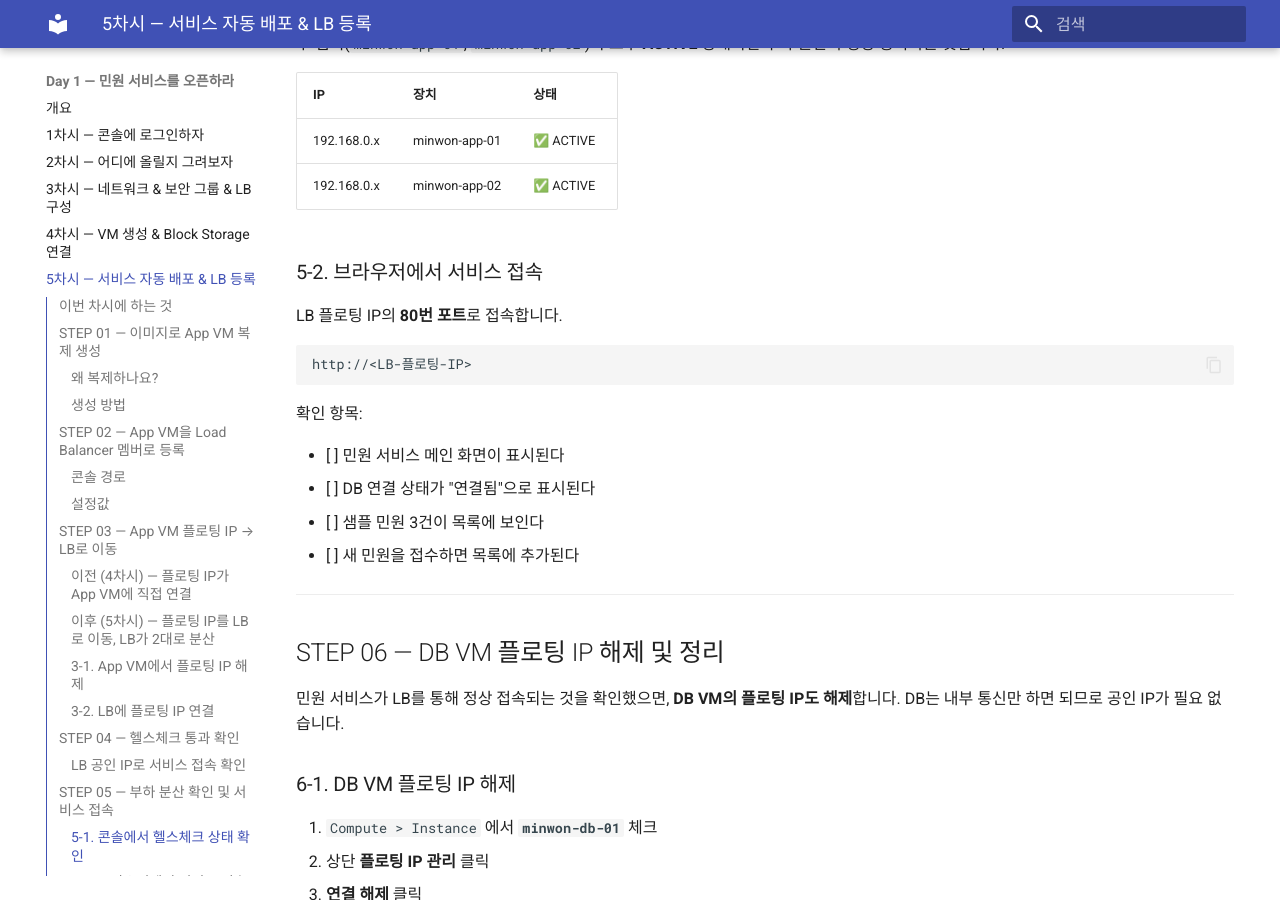
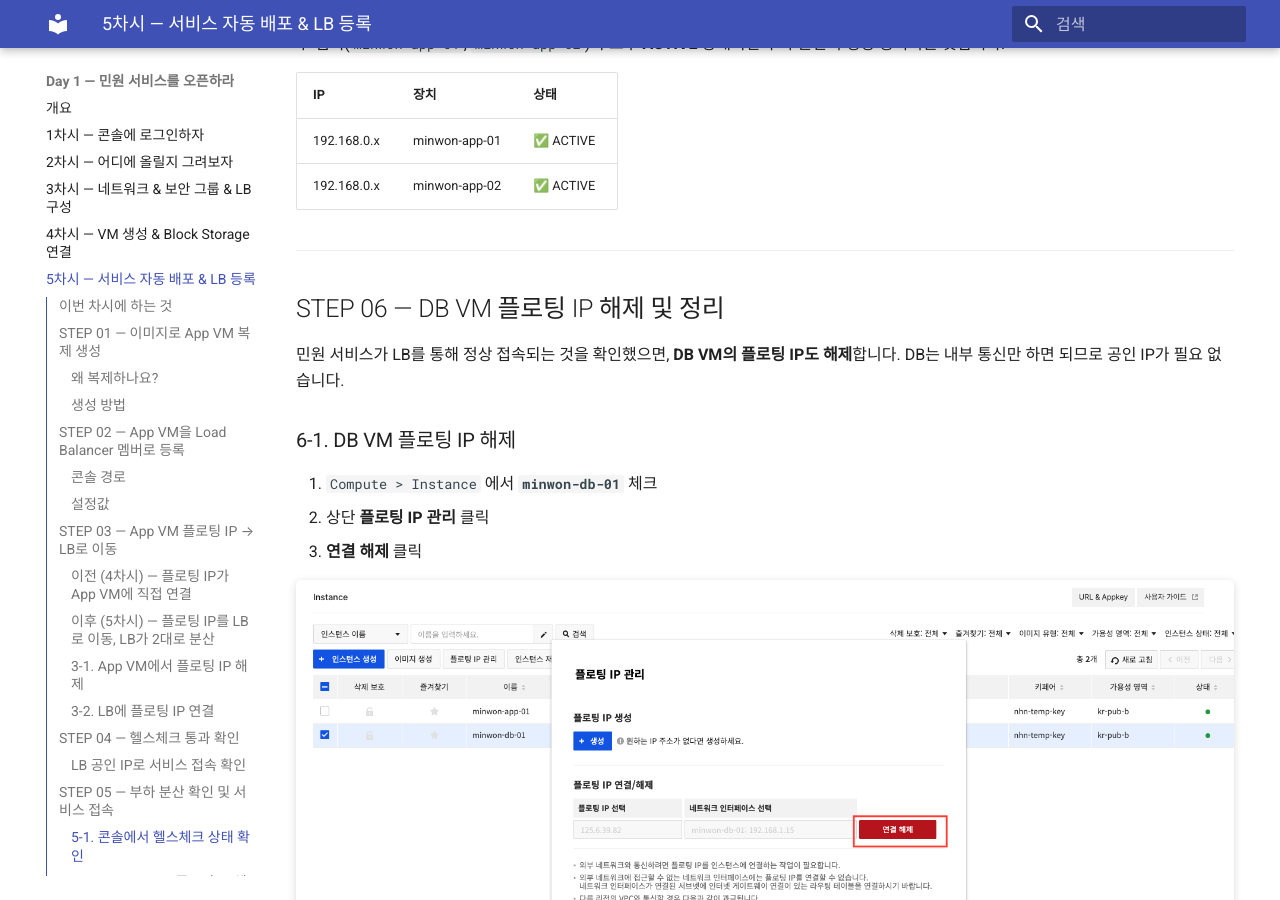
Before and after one commit to skilleat-labs/cloud-native-minwon-lab, an MkDocs documentation site: the page built from docs/day1/session5.md, in a window 1280 px wide and 900 px high, scrolled down 8241 px. Built offline with MkDocs 1.6.1 and Material for MkDocs 9.7.7, drawn with Linux system fonts in a browser that asks for light colours.

Commit message:
docs: 5-2 브라우저 서비스 접속 섹션 제거

````diff
--- a/docs/day1/session5.md
+++ b/docs/day1/session5.md
@@ -252,21 +252,6 @@ Network > Load Balancer → minwon-lb 클릭
 | 192.168.0.x | minwon-app-01 | ✅ ACTIVE |
 | 192.168.0.x | minwon-app-02 | ✅ ACTIVE |
 
-### 5-2. 브라우저에서 서비스 접속
-
-LB 플로팅 IP의 **80번 포트**로 접속합니다.
-
-```
-http://<LB-플로팅-IP>
-```
-
-확인 항목:
-
-- [ ] 민원 서비스 메인 화면이 표시된다
-- [ ] DB 연결 상태가 "연결됨"으로 표시된다
-- [ ] 샘플 민원 3건이 목록에 보인다
-- [ ] 새 민원을 접수하면 목록에 추가된다
-
 ---
 
 ## STEP 06 — DB VM 플로팅 IP 해제 및 정리
````
